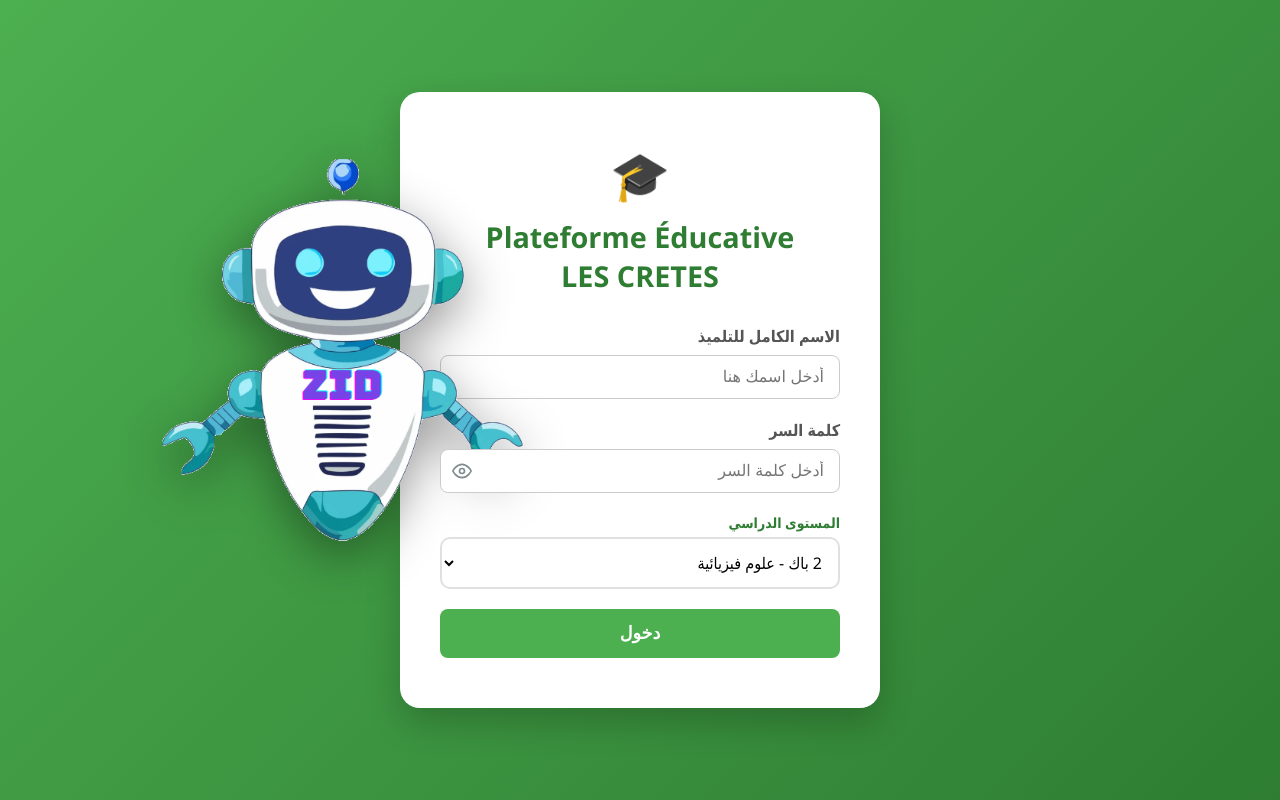
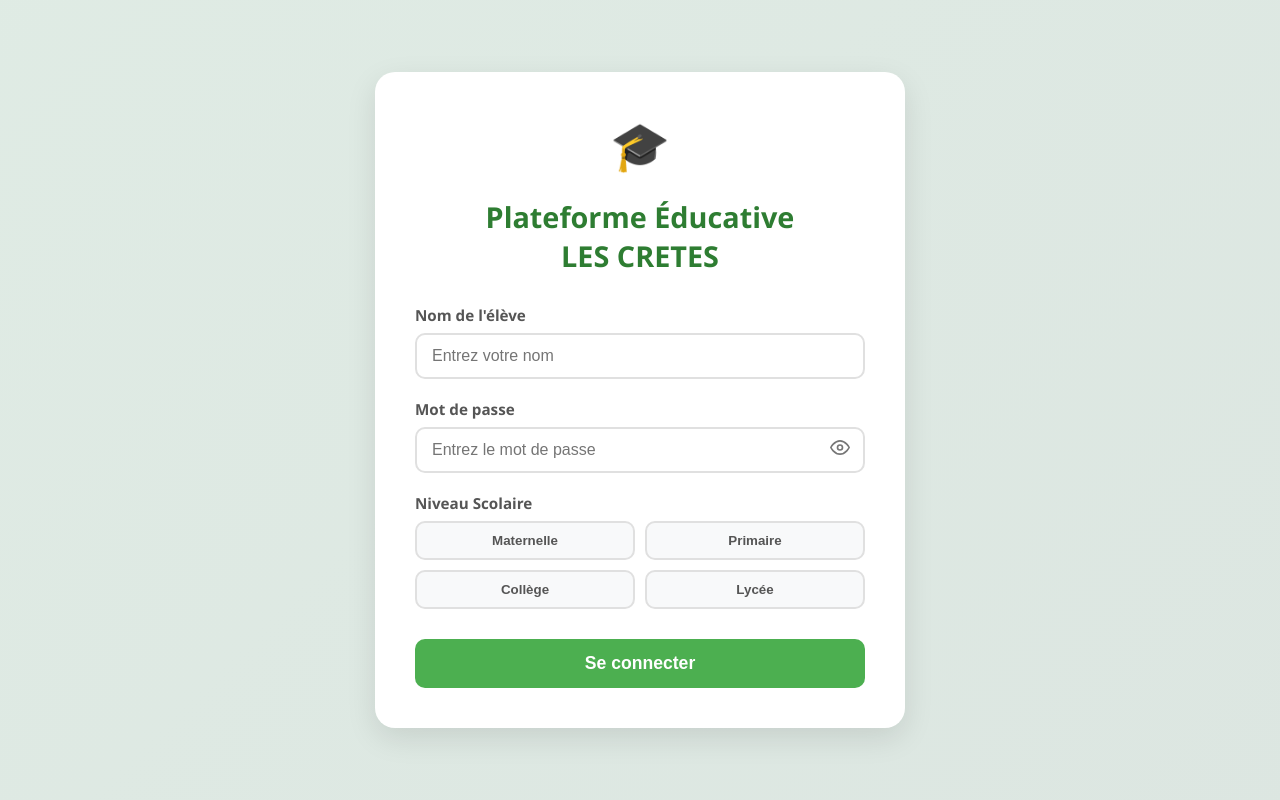
Before and after one commit to nailman225-star/CRETES, a Flask app: page / in a window 1280 px wide. Run offline with Flask 3, Linux system fonts and the light colour scheme.

Commit message:
Redesign login page to French with interactive 2-step level category selection

```diff
--- a/templates/login.html
+++ b/templates/login.html
@@ -1,137 +1,161 @@
 <!DOCTYPE html>
-<html lang="ar" dir="rtl">
+<html lang="fr" dir="ltr">
 <head>
     <meta charset="UTF-8">
     <meta name="viewport" content="width=device-width, initial-scale=1.0">
-    <title>تسجيل الدخول - منصة قمم التعليمية</title>
+    <title>Connexion - Plateforme Éducative LES CRETES</title>
     <style>
         :root {
             --primary: #4CAF50;
             --primary-dark: #2E7D32;
-            --bg: #f5f7fa;
+            --bg: #f0f2f5;
             --card-bg: #ffffff;
             --text: #333333;
         }
         body {
             font-family: 'Segoe UI', Tahoma, Geneva, Verdana, sans-serif;
-            background: linear-gradient(135deg, var(--primary), var(--primary-dark));
-            margin: 0;
-            height: 100vh;
+            background-color: var(--bg);
             display: flex;
             justify-content: center;
             align-items: center;
+            min-height: 100vh;
+            margin: 0;
             color: var(--text);
+            background-image: linear-gradient(135deg, rgba(76,175,80,0.1) 0%, rgba(46,125,50,0.1) 100%);
         }
         .login-card {
             background: var(--card-bg);
-            padding: 50px 40px;
+            padding: 40px;
             border-radius: 20px;
-            box-shadow: 0 15px 35px rgba(0,0,0,0.2);
+            box-shadow: 0 10px 30px rgba(0,0,0,0.1);
             width: 100%;
-            max-width: 400px;
+            max-width: 450px;
             text-align: center;
         }
         .login-card h1 {
             font-size: 1.8rem;
             color: var(--primary-dark);
-            margin-bottom: 5px;
-        }
-        .login-card h2 {
-            font-size: 1rem;
-            color: #7f8c8d;
-            font-weight: normal;
             margin-bottom: 30px;
+            font-weight: 800;
         }
         .input-group {
             margin-bottom: 20px;
-            text-align: right;
+            text-align: left;
         }
         .input-group label {
             display: block;
             margin-bottom: 8px;
-            font-weight: bold;
+            font-weight: 600;
             color: #555;
+            font-size: 0.95rem;
         }
-        .input-group input {
+        .input-group input, .input-group select {
             width: 100%;
             padding: 12px 15px;
-            border: 1px solid #ccc;
-            border-radius: 8px;
+            border: 2px solid #e0e0e0;
+            border-radius: 10px;
             font-size: 1rem;
             box-sizing: border-box;
             outline: none;
             transition: border-color 0.3s;
         }
-        .input-group input:focus {
+        .input-group input:focus, .input-group select:focus {
             border-color: var(--primary);
         }
+
         .password-wrapper {
             position: relative;
-            display: flex;
-            align-items: center;
-        }
-        .password-wrapper input {
-            padding-left: 45px;
         }
         .toggle-password {
             position: absolute;
-            left: 12px;
+            right: 15px;
+            top: 50%;
+            transform: translateY(-50%);
             cursor: pointer;
-            color: #7f8c8d;
-            display: flex;
-            justify-content: center;
-            align-items: center;
-            transition: color 0.3s;
+            color: #777;
         }
-        .toggle-password:hover {
-            color: var(--primary);
+
+        .level-categories {
+            display: grid;
+            grid-template-columns: 1fr 1fr;
+            gap: 10px;
+            margin-bottom: 15px;
         }
-        .error-msg {
-            color: #e74c3c;
-            font-size: 0.9rem;
-            margin-bottom: 15px;
+        .category-btn {
+            background: #f8f9fa;
+            border: 2px solid #e0e0e0;
+            padding: 10px;
+            border-radius: 10px;
+            font-weight: bold;
+            color: #555;
+            cursor: pointer;
+            transition: all 0.3s;
+        }
+        .category-btn:hover {
+            background: #e9ecef;
+        }
+        .category-btn.active {
+            background: rgba(76,175,80,0.1);
+            border-color: var(--primary);
+            color: var(--primary-dark);
+        }
+
+        .levels-dropdown {
             display: none;
+            animation: fadeIn 0.3s ease-in-out;
         }
+
+        @keyframes fadeIn {
+            from { opacity: 0; transform: translateY(-5px); }
+            to { opacity: 1; transform: translateY(0); }
+        }
+
         .login-btn {
+            width: 100%;
+            padding: 14px;
             background: var(--primary);
             color: white;
             border: none;
-            width: 100%;
-            padding: 14px;
-            border-radius: 8px;
+            border-radius: 10px;
             font-size: 1.1rem;
             font-weight: bold;
             cursor: pointer;
-            transition: background 0.3s;
+            transition: background 0.3s, transform 0.1s;
+            margin-top: 10px;
         }
         .login-btn:hover {
             background: var(--primary-dark);
         }
-        .hint {
-            font-size: 0.85rem;
-            color: #999;
-            margin-top: 10px;
-            display: block;
+        .login-btn:active {
+            transform: scale(0.98);
+        }
+        .error-msg {
+            color: #d32f2f;
+            background: #ffebee;
+            padding: 10px;
+            border-radius: 8px;
+            margin-bottom: 20px;
+            font-size: 0.9rem;
+            display: none;
+            font-weight: bold;
         }
     </style>
 </head>
 <body>
-    <img src="/data/ZID1_transparent2.png" alt="Robot" style="position: absolute; left: 12%; top: 35%; transform: translateY(-30%); width: 380px; max-width: 35vw; object-fit: contain; z-index: 0; opacity: 1; filter: drop-shadow(0 15px 25px rgba(0,0,0,0.4));">
-
-
     <div class="login-card">
         <div style="font-size: 3rem; margin-bottom: 10px;">🎓</div>
-        <h1 style="font-size: 1.8rem; color: var(--primary-dark); font-weight: 900; margin: 0 0 5px 0;">Plateforme Éducative<br>LES CRETES</h1>
-        <div style="margin-bottom: 30px;"></div>
+        <h1>Plateforme Éducative<br>LES CRETES</h1>
+
         <form id="login-form">
             <div class="input-group">
-                <label for="student-name">الاسم الكامل للتلميذ</label>
-                <input type="text" id="student-name" placeholder="أدخل اسمك هنا" required>
+                <label for="student-name">Nom de l'élève</label>
+                <input type="text" id="student-name" placeholder="Entrez votre nom" required>
             </div>
+
             <div class="input-group">
-                <label for="password">كلمة السر</label>
+                <label for="password">Mot de passe</label>
                 <div class="password-wrapper">
-                    <input type="password" id="password" placeholder="أدخل كلمة السر" required>
+                    <input type="password" id="password" placeholder="Entrez le mot de passe" required>
                     <span class="toggle-password" id="toggle-password">
                         <svg id="eye-icon" xmlns="http://www.w3.org/2000/svg" width="20" height="20" viewBox="0 0 24 24" fill="none" stroke="currentColor" stroke-width="2" stroke-linecap="round" stroke-linejoin="round"><path d="M1 12s4-8 11-8 11 8 11 8-4 8-11 8-11-8-11-8z"></path><circle cx="12" cy="12" r="3"></circle></svg>
                         <svg id="eye-off-icon" xmlns="http://www.w3.org/2000/svg" width="20" height="20" viewBox="0 0 24 24" fill="none" stroke="currentColor" stroke-width="2" stroke-linecap="round" stroke-linejoin="round" style="display: none;"><path d="M17.94 17.94A10.07 10.07 0 0 1 12 20c-7 0-11-8-11-8a18.45 18.45 0 0 1 5.06-5.94M9.9 4.24A9.12 9.12 0 0 1 12 4c7 0 11 8 11 8a18.5 18.5 0 0 1-2.16 3.19m-6.72-1.07a3 3 0 1 1-4.24-4.24"></path><line x1="1" y1="1" x2="23" y2="23"></line></svg>
@@ -139,55 +163,71 @@
                 </div>
             </div>
 
+            <div class="input-group">
+                <label>Niveau Scolaire</label>
+                <div class="level-categories">
+                    <button type="button" class="category-btn" onclick="selectCategory('maternelle', this)">Maternelle</button>
+                    <button type="button" class="category-btn" onclick="selectCategory('primaire', this)">Primaire</button>
+                    <button type="button" class="category-btn" onclick="selectCategory('college', this)">Collège</button>
+                    <button type="button" class="category-btn" onclick="selectCategory('lycee', this)">Lycée</button>
+                </div>
 
-            <div class="input-group">
-                <label class="form-label text-muted" style="font-size: 14px; margin-bottom: 5px; display: block; font-weight: bold; color: var(--primary-dark);">المستوى الدراسي</label>
-                <select name="student_level" id="student_level" style="width: 100%; padding: 12px; border: 2px solid #e0e0e0; border-radius: 10px; font-size: 16px; outline: none; background: #fff; transition: border-color 0.3s; font-family: inherit;">
-                    <optgroup label="التعليم الأولي (الروض)">
-                        <option value="الروض - PS">الروض - PS</option>
-                        <option value="الروض - MS">الروض - MS</option>
-                        <option value="الروض - GS">الروض - GS</option>
-                    </optgroup>
+                <div id="maternelle-dropdown" class="levels-dropdown">
+                    <select class="level-select" id="select-maternelle">
+                        <option value="" disabled selected>Choisissez le niveau...</option>
+                        <option value="الروض - PS">Petite Section (PS)</option>
+                        <option value="الروض - MS">Moyenne Section (MS)</option>
+                        <option value="الروض - GS">Grande Section (GS)</option>
+                    </select>
+                </div>
 
-                    <optgroup label="السلك الابتدائي">
-                        <option value="الأول ابتدائي">الأول ابتدائي</option>
-                        <option value="الثاني ابتدائي">الثاني ابتدائي</option>
-                        <option value="الثالث ابتدائي">الثالث ابتدائي</option>
-                        <option value="الرابع ابتدائي">الرابع ابتدائي</option>
-                        <option value="الخامس ابتدائي">الخامس ابتدائي</option>
-                        <option value="السادس ابتدائي">السادس ابتدائي</option>
-                    </optgroup>
+                <div id="primaire-dropdown" class="levels-dropdown">
+                    <select class="level-select" id="select-primaire">
+                        <option value="" disabled selected>Choisissez le niveau...</option>
+                        <option value="الأول ابتدائي">1ère Année Primaire</option>
+                        <option value="الثاني ابتدائي">2ème Année Primaire</option>
+                        <option value="الثالث ابتدائي">3ème Année Primaire</option>
+                        <option value="الرابع ابتدائي">4ème Année Primaire</option>
+                        <option value="الخامس ابتدائي">5ème Année Primaire</option>
+                        <option value="السادس ابتدائي">6ème Année Primaire</option>
+                    </select>
+                </div>
 
-                    <optgroup label="السلك الثانوي الإعدادي">
-                        <option value="الأولى إعدادي">الأولى إعدادي</option>
-                        <option value="الثانية إعدادي">الثانية إعدادي</option>
-                        <option value="الثالثة إعدادي">الثالثة إعدادي</option>
-                    </optgroup>
+                <div id="college-dropdown" class="levels-dropdown">
+                    <select class="level-select" id="select-college">
+                        <option value="" disabled selected>Choisissez le niveau...</option>
+                        <option value="الأولى إعدادي">1ère Année Collège</option>
+                        <option value="الثانية إعدادي">2ème Année Collège</option>
+                        <option value="الثالثة إعدادي">3ème Année Collège</option>
+                    </select>
+                </div>
 
-                    <optgroup label="الجذوع المشتركة">
-                        <option value="جذع مشترك علمي">جذع مشترك علمي</option>
-                    </optgroup>
+                <div id="lycee-dropdown" class="levels-dropdown">
+                    <select class="level-select" id="select-lycee">
+                        <option value="" disabled selected>Choisissez le niveau...</option>
+                        <option value="جذع مشترك علمي">Tronc Commun Scientifique</option>
+                        <option value="1 باك - علوم تجريبية">1ère Bac - Sciences Expérimentales</option>
+                        <option value="1 باك - علوم رياضية">1ère Bac - Sciences Mathématiques</option>
+                        <option value="1 باك - علوم اقتصادية والتدبير">1ère Bac - Sciences Économiques</option>
+                        <option value="2 باك - علوم فيزيائية">2ème Bac - Sciences Physiques</option>
+                        <option value="2 باك - علوم اقتصادية وتدبير">2ème Bac - Sciences Économiques</option>
+                    </select>
+                </div>
 
-                    <optgroup label="السنة الأولى باكالوريا (1 باك)">
-                        <option value="1 باك - علوم تجريبية">1 باك - علوم تجريبية</option>
-                        <option value="1 باك - علوم رياضية">1 باك - علوم رياضية</option>
-                        <option value="1 باك - علوم اقتصادية والتدبير">1 باك - علوم اقتصادية والتدبير</option>
-                    </optgroup>
-
-                    <optgroup label="السنة الثانية باكالوريا (2 باك)">
-                        <option value="2 باك - علوم فيزيائية" selected>2 باك - علوم فيزيائية</option>
-                        <option value="2 باك - علوم اقتصادية وتدبير">2 باك - علوم اقتصادية وتدبير</option>
-                    </optgroup>
-                </select>
+                <!-- Hidden input to store the final selected value -->
+                <input type="hidden" id="student_level" name="student_level" required>
             </div>
 
-            <div class="error-msg" id="error-msg">كلمة السر خاطئة. الرجاء المحاولة مرة أخرى.</div>
+            <div class="error-msg" id="error-msg">Mot de passe incorrect. Veuillez réessayer.</div>
+            <div class="error-msg" id="error-level" style="display:none;">Veuillez sélectionner votre niveau.</div>
 
-            <button type="submit" class="login-btn">دخول</button>
+            <button type="submit" class="login-btn">Se connecter</button>
         </form>
     </div>
 
     <script>
+        let selectedLevelValue = "";
+
         document.getElementById('toggle-password').addEventListener('click', function() {
             const passwordInput = document.getElementById('password');
             const eyeIcon = document.getElementById('eye-icon');
@@ -204,20 +244,62 @@
             }
         });
 
+        function selectCategory(category, btnElement) {
+            // Reset active buttons
+            document.querySelectorAll('.category-btn').forEach(btn => btn.classList.remove('active'));
+            // Set clicked button as active
+            btnElement.classList.add('active');
+
+            // Hide all dropdowns
+            document.querySelectorAll('.levels-dropdown').forEach(div => div.style.display = 'none');
+
+            // Show target dropdown
+            const targetDiv = document.getElementById(category + '-dropdown');
+            if(targetDiv) {
+                targetDiv.style.display = 'block';
+            }
+
+            // Clear the selected value so user is forced to pick one from the new dropdown
+            selectedLevelValue = "";
+            document.getElementById('student_level').value = "";
+
+            // Reset all selects to default
+            document.querySelectorAll('.level-select').forEach(sel => sel.selectedIndex = 0);
+        }
+
+        // Add event listeners to all select elements to update the hidden input
+        document.querySelectorAll('.level-select').forEach(select => {
+            select.addEventListener('change', function() {
+                selectedLevelValue = this.value;
+                document.getElementById('student_level').value = this.value;
+                document.getElementById('error-level').style.display = 'none';
+            });
+        });
+
         document.getElementById('login-form').addEventListener('submit', function(e) {
             e.preventDefault();
             const name = document.getElementById('student-name').value.trim();
             const pass = document.getElementById('password').value.trim();
+            const level = document.getElementById('student_level').value;
 
-            const level = document.getElementById('student_level').value;
+            if(!level) {
+                document.getElementById('error-level').style.display = 'block';
+                document.getElementById('error-msg').style.display = 'none';
+                return;
+            }
+
             if(pass === '0000') {
                 localStorage.setItem('student_name', name);
                 localStorage.setItem('student_level', level);
                 window.location.href = '/dashboard?level=' + encodeURIComponent(level);
             } else {
                 document.getElementById('error-msg').style.display = 'block';
+                document.getElementById('error-level').style.display = 'none';
             }
         });
+
+        // Initialize by selecting the first category to show its dropdown
+        // (Optional, we can leave them all hidden until clicked, which looks cleaner)
     </script>
 </body>
 </html>
```
